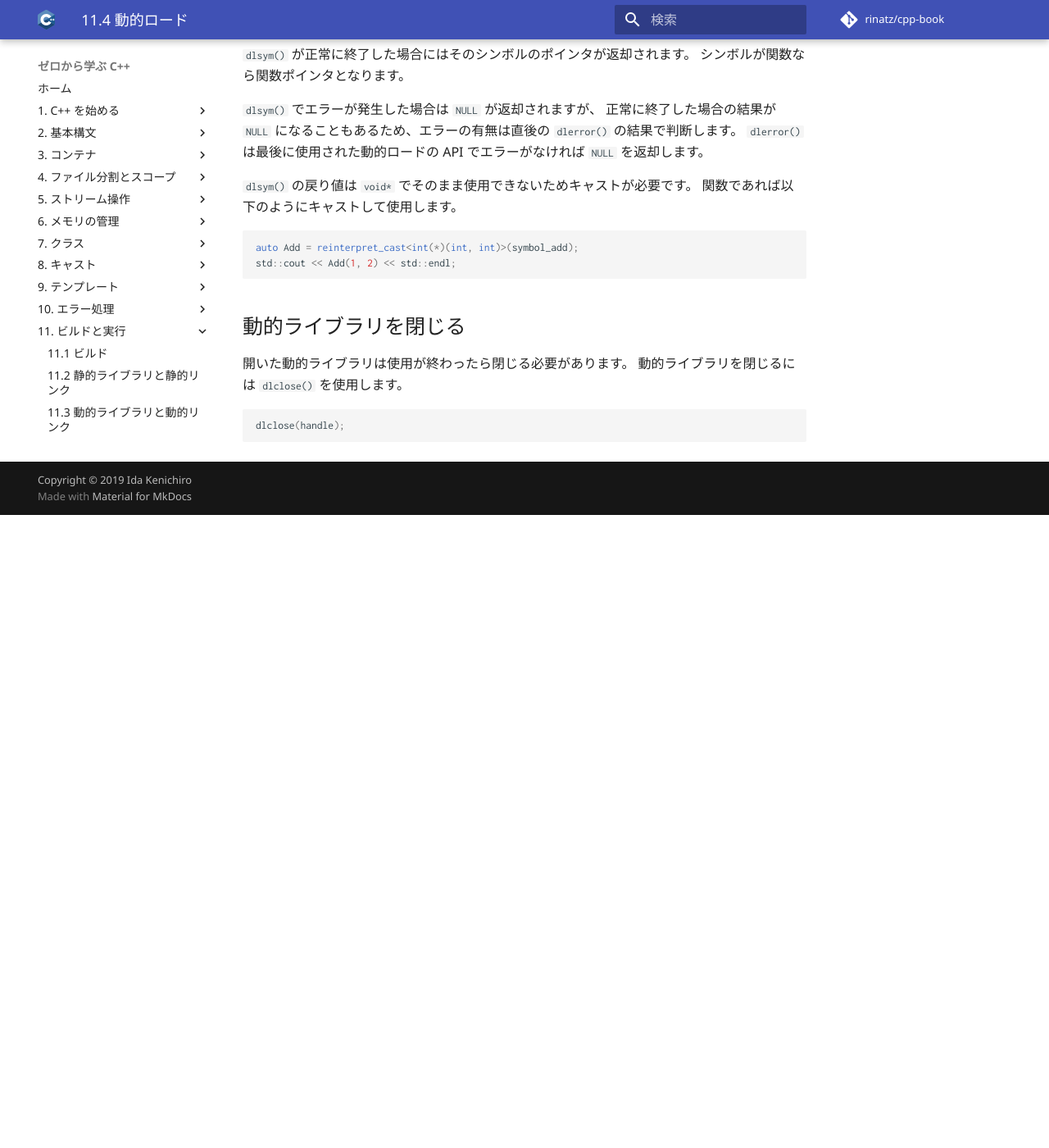
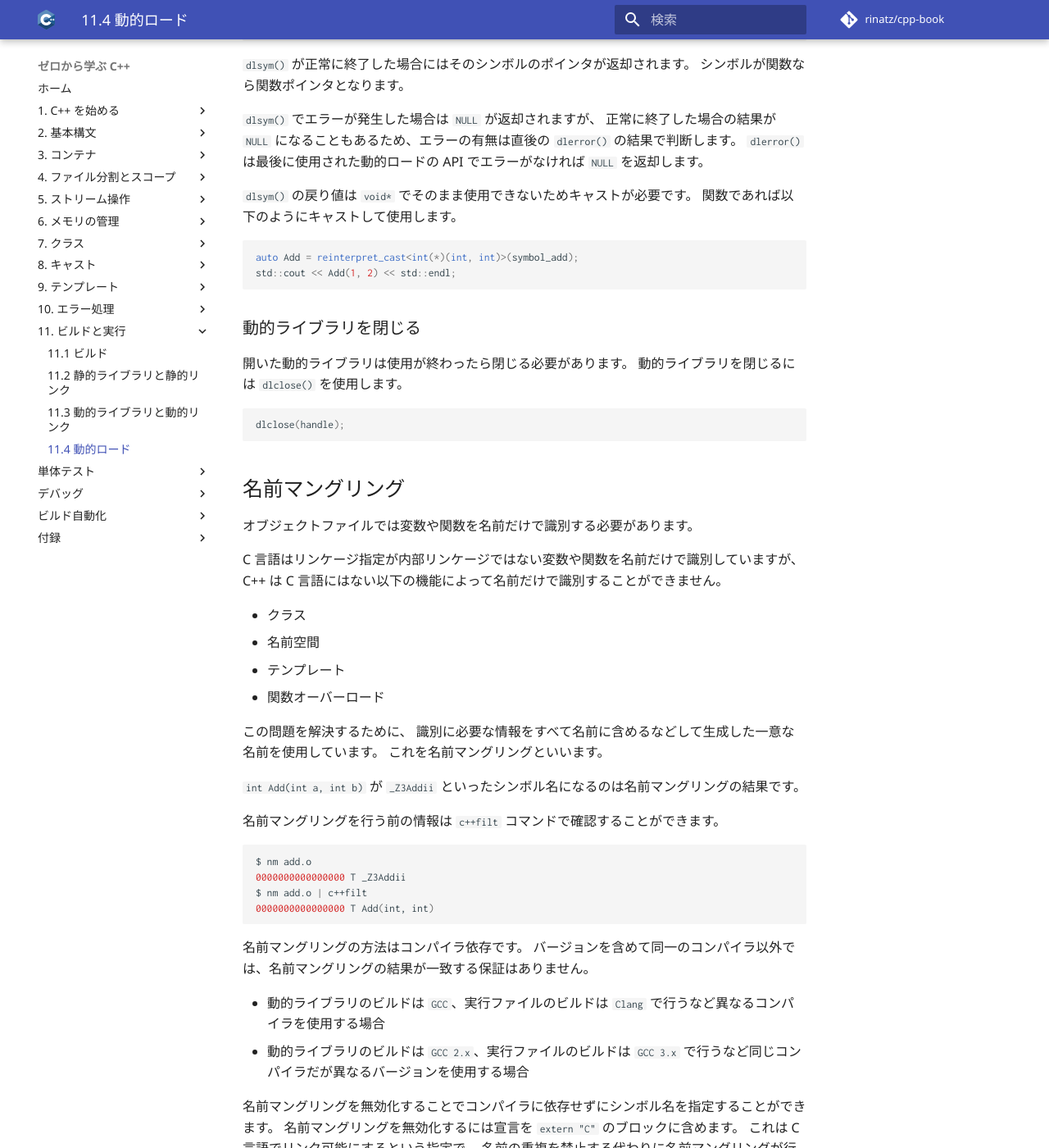
Before and after one commit to rinatz/cpp-book, an MkDocs documentation site: the page built from docs/ch11-04-dynamic-loading.md, in a window 1280 px wide and 1400 px high, scrolled down 3590 px. Shown: the whole window at 82% size. Built offline with MkDocs 1.6.1 and Material for MkDocs 9.7.7, drawn with Linux system fonts in a browser that asks for light colours; comment, search, counter and statistics services are not loaded; before the commit the page ends 4218 px from its top, so only the background shows below that; some of the changed text lies outside the part shown.

Commit message:
Explain name mangling
NOTE:
`_Generic` in C11 (not C++) determines which function to use at compile-time (not run-time).
C-lang does not use name mangling.
Refer below for details about `_Generic`.

https://ja.cppreference.com/w/c/language/generic

````diff
--- a/docs/ch11-04-dynamic-loading.md
+++ b/docs/ch11-04-dynamic-loading.md
@@ -71,6 +71,8 @@
 }
 ```
 
+## 動的ロード
+
 `add.cc` と `sub.cc` をコンパイルして生成される
 2つのオブジェクトファイル `add.o` と `sub.o` から
 作成した動的ライブラリを `libhoge.so` とします。
@@ -89,7 +91,7 @@
 1. 関数や変数のポインタを取得
 1. 動的ライブラリを閉じる
 
-## 動的ライブラリを開く
+### 動的ライブラリを開く
 
 動的ライブラリを開くには `dlopen()` を使います。
 動的ロードに関する処理を使うには `<dlfcn.h>` のインクルードが必要です。
@@ -122,7 +124,7 @@
 `dlopen()` が正常に終了した場合はハンドルが返却されます。
 このハンドルを用いて動的ライブラリを操作します。
 
-## 関数や変数のポインタを取得
+### 関数や変数のポインタを取得
 
 `dlopen()` で取得したハンドルから
 関数や変数のポインタを取得するには `dlsym()` を使用します。
@@ -200,7 +202,7 @@
 std::cout << Add(1, 2) << std::endl;
 ```
 
-## 動的ライブラリを閉じる
+### 動的ライブラリを閉じる
 
 開いた動的ライブラリは使用が終わったら閉じる必要があります。
 動的ライブラリを閉じるには `dlclose()` を使用します。
@@ -208,3 +210,64 @@
 ```cpp
 dlclose(handle);
 ```
+
+## 名前マングリング
+
+オブジェクトファイルでは変数や関数を名前だけで識別する必要があります。
+
+C 言語はリンケージ指定が内部リンケージではない変数や関数を名前だけで識別していますが、
+C++ は C 言語にはない以下の機能によって名前だけで識別することができません。
+
+- クラス
+- 名前空間
+- テンプレート
+- 関数オーバーロード
+
+この問題を解決するために、
+識別に必要な情報をすべて名前に含めるなどして生成した一意な名前を使用しています。
+これを名前マングリングといいます。
+
+`int Add(int a, int b)` が `_Z3Addii` といったシンボル名になるのは名前マングリングの結果です。
+
+名前マングリングを行う前の情報は `c++filt` コマンドで確認することができます。
+
+```bash
+$ nm add.o
+0000000000000000 T _Z3Addii
+$ nm add.o | c++filt
+0000000000000000 T Add(int, int)
+```
+
+名前マングリングの方法はコンパイラ依存です。
+バージョンを含めて同一のコンパイラ以外では、名前マングリングの結果が一致する保証はありません。
+
+- 動的ライブラリのビルドは `GCC`、実行ファイルのビルドは `Clang` で行うなど異なるコンパイラを使用する場合
+- 動的ライブラリのビルドは `GCC 2.x`、実行ファイルのビルドは `GCC 3.x` で行うなど同じコンパイラだが異なるバージョンを使用する場合
+
+名前マングリングを無効化することでコンパイラに依存せずにシンボル名を指定することができます。
+名前マングリングを無効化するには宣言を `extern "C"` のブロックに含めます。
+これは C 言語でリンク可能にするという指定で、
+名前の重複を禁止する代わりに名前マングリングが行われなくなります。
+
+```cpp
+extern "C" {
+
+int Add(int a, int b) {
+    return a + b;
+}
+
+}
+```
+
+`extern "C"` のブロックで宣言された場合には、関数名がそのままシンボル名として使用されます。
+
+```bash
+$ nm add.o
+0000000000000000 T Add
+```
+
+`dlsym()` も次のように関数名を指定することになります。
+
+```cpp
+void* const symbol_add = dlsym(handle, "Add");
+```
````
